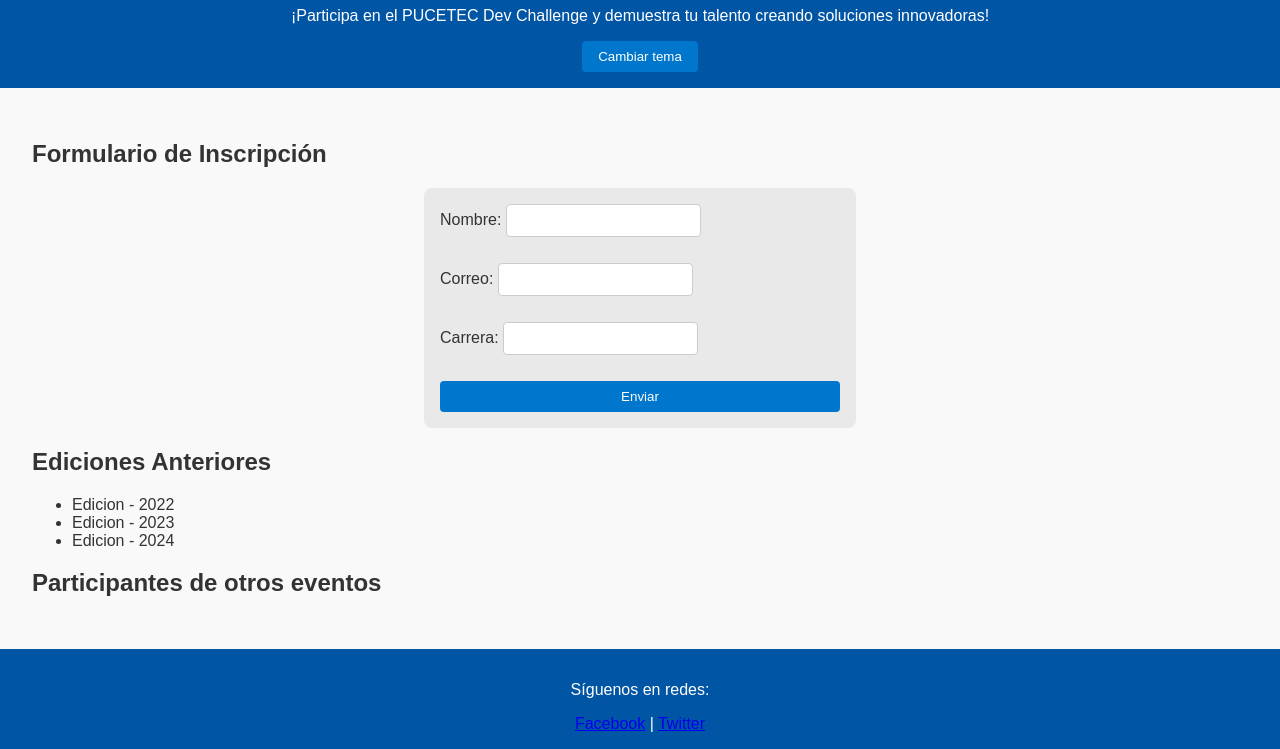
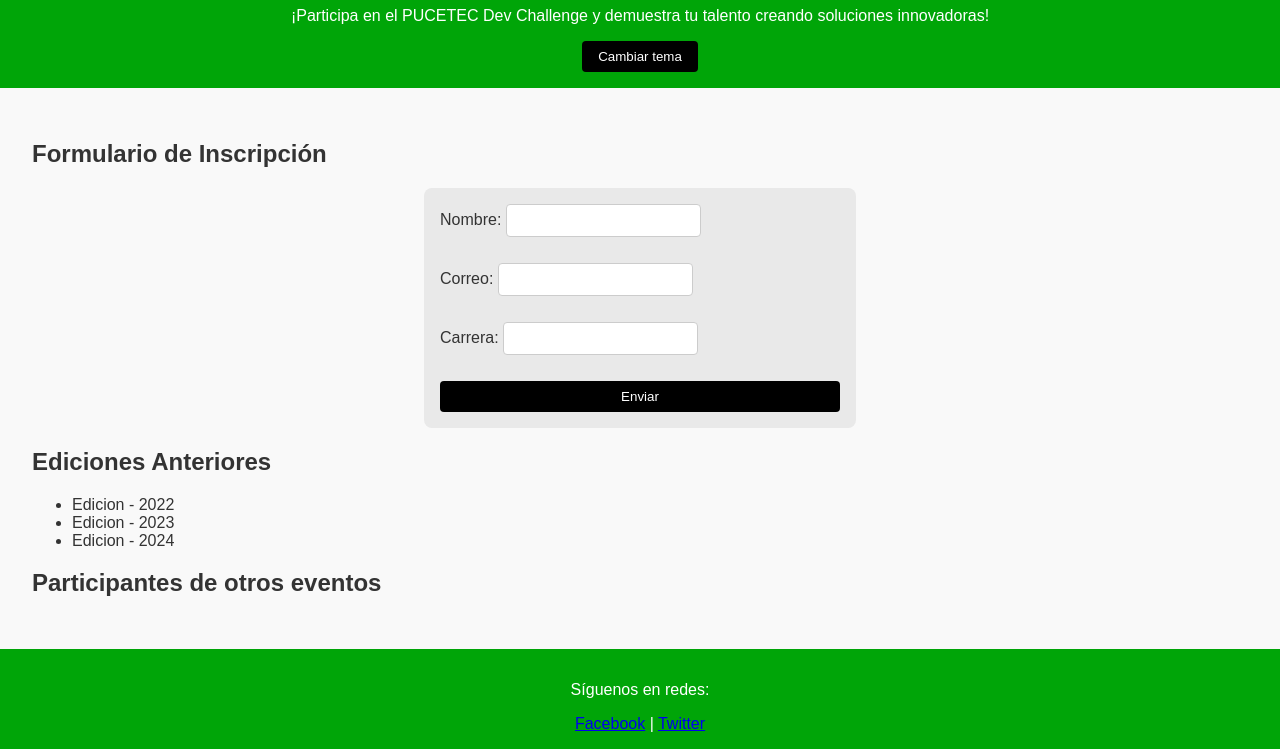
Before and after one commit to Andres040903/Dev-challenge, a plain HTML site: page index.html in a window 1280 px wide. Shown: the part 89-838 px from the top of the page. Drawn offline with Linux system fonts and the light colour scheme; no server answers.

Commit message:
styles.css

```diff
--- a/styles.css
+++ b/styles.css
@@ -7,7 +7,7 @@
 }
 
 header, footer {
-  background-color: #0055a5;
+  background-color: #00a508;
   color: white;
   padding: 1rem;
   text-align: center;
@@ -36,7 +36,7 @@
 
 button {
   padding: 0.5rem 1rem;
-  background-color: #0077cc;
+  background-color: #000000;
   color: white;
   border: none;
   border-radius: 4px;
@@ -44,7 +44,7 @@
 }
 
 button:hover {
-  background-color: #005fa3;
+  background-color: #000000;
 }
 
 #mensajeForm {
```
